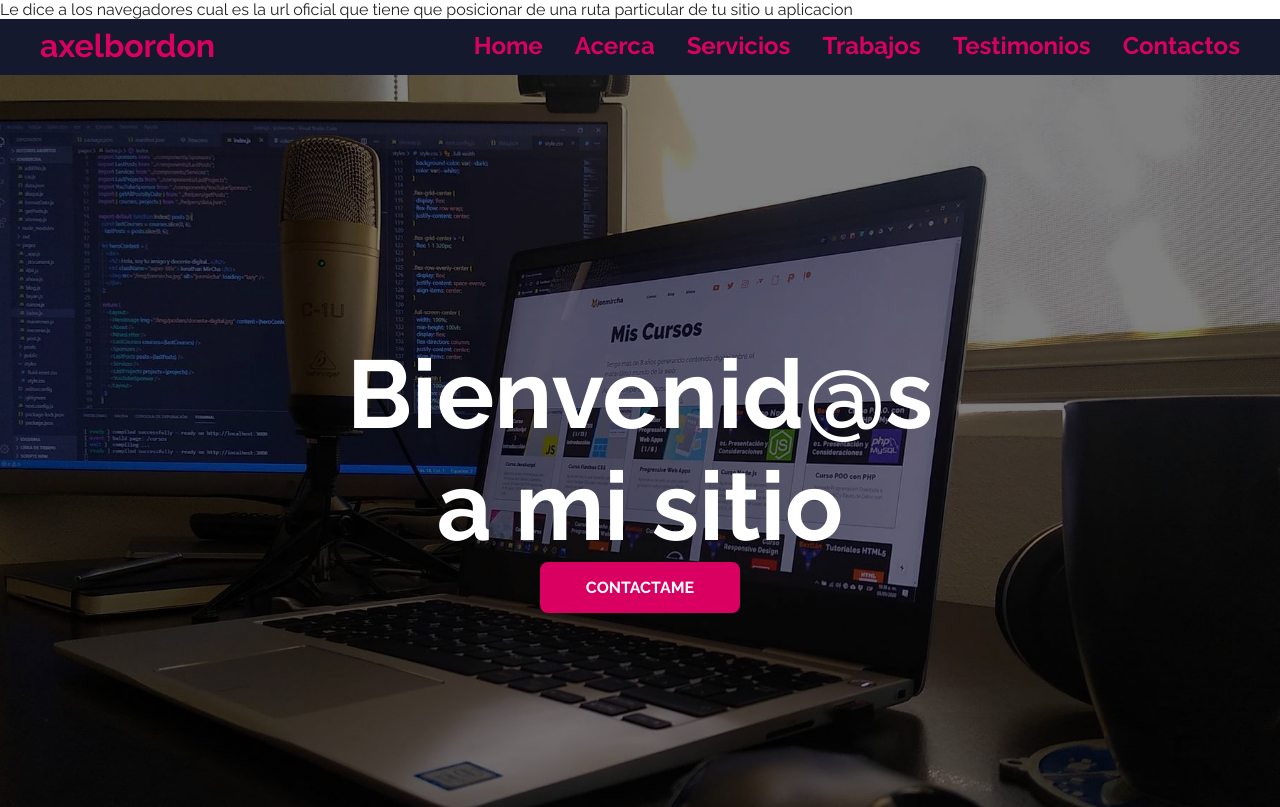
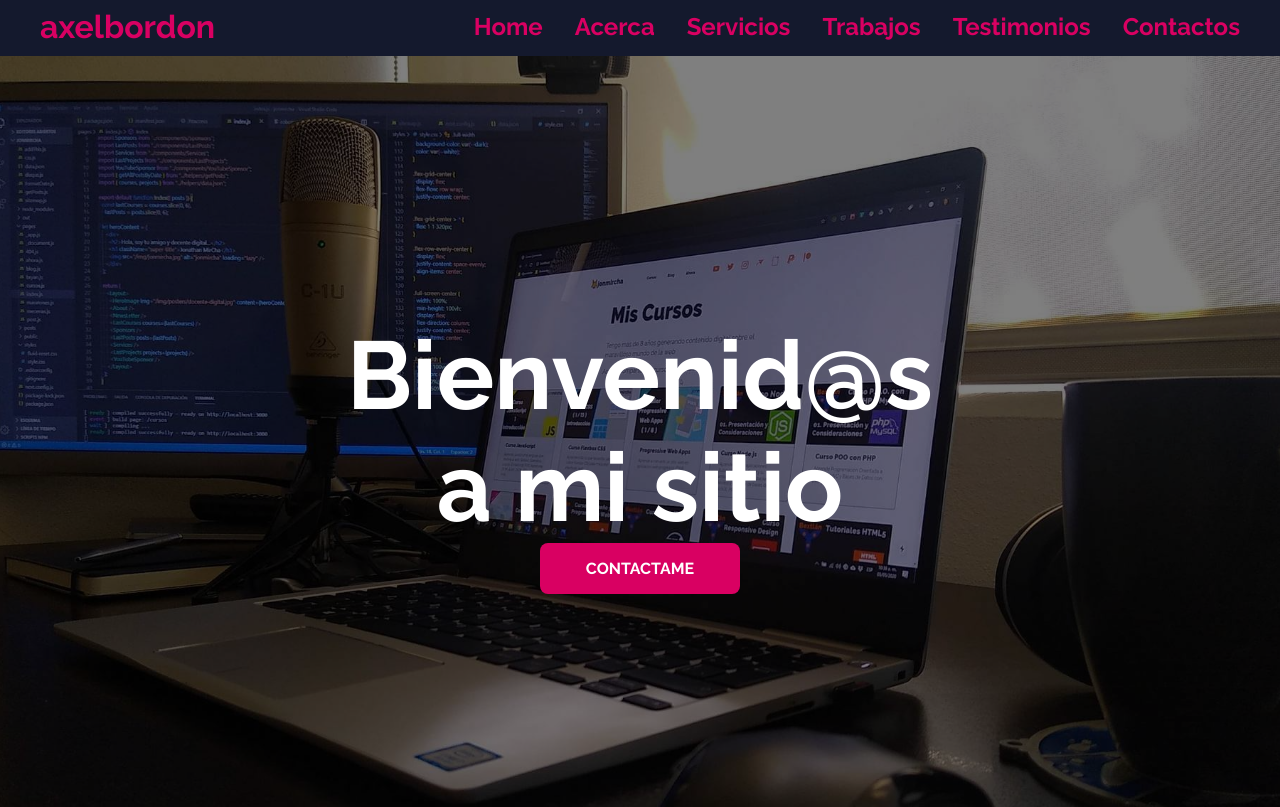
Before and after one commit to axelmb97/taller-de-maquetacion, a plain HTML site: page portafolio-cv-jm/index.html in a window 1280 px wide. Shown: the top 807 px of the page. Drawn offline with Linux system fonts and the light colour scheme.

Commit message:
Reescribiendo carpteas, final

```diff
--- a/portafolio-cv-jm/index.html
+++ b/portafolio-cv-jm/index.html
@@ -7,7 +7,7 @@
     <!-- Si tenemos mas de un archivo html, cada uno debe tedner un title diferente -->
     <title>Portfolio</title>
     <meta name="description" content="Hola bienvenicods a mi portafolio profesional, soy axel bordon, desarrollador web">
-    Le dice a los navegadores cual es la url oficial que tiene que posicionar  de una ruta particular de tu sitio u aplicacion
+    <!-- Le dice a los navegadores cual es la url oficial que tiene que posicionar  de una ruta particular de tu sitio u aplicacion -->
     <link rel="canonical" href="https://axelmb97.github.io/taller-de-maquetacion/portafolio-cv-jm">
     <!-- Para todas las imagenes que vayan en una meta etiqueta, hay que pponer su ruta original. Una ves que subamos la pagina, copiamos la url y le agregamos la ruta -->
     <link rel="favicon" href="https://axelmb97.github.io/taller-de-maquetacion/portafolio-cv-jm/assets/favicon.png">
```
